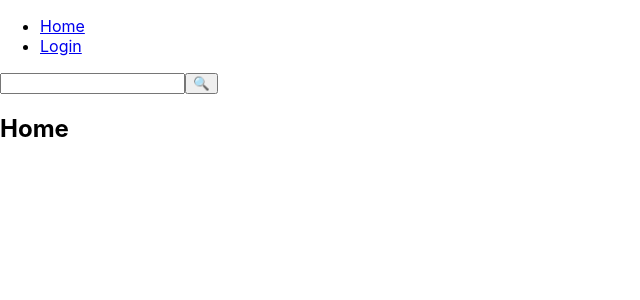
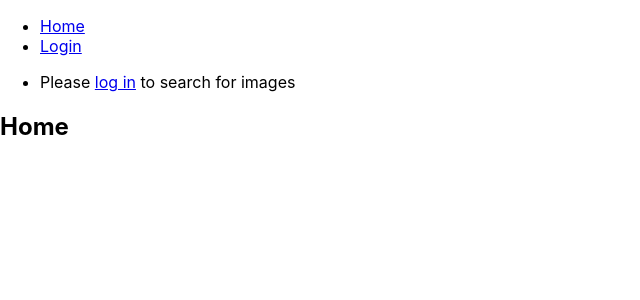
Before and after one commit to Reinoptland/routing-topics, a React (Create React App) app: page / in a window 1280 px wide. Shown: the top 300 px of the page, without its empty margins (0-640 px from the left). Built offline with nearby package versions, Linux system fonts and the light colour scheme.

Commit message:
Hide searchbar when not logged in

```diff
--- a/src/App.js
+++ b/src/App.js
@@ -51,12 +51,25 @@ export default function App() {
               </li>
             </>
           )}
-        </ul>
+          <li>
+            {authenticated && (
+              <>
                 <input
                   value={searchText}
                   onChange={(event) => setSearchText(event.target.value)}
                 />
-        <button onClick={search}>🔍</button>
+                <button onClick={search} disabled={!authenticated}>
+                  🔍
+                </button>
+              </>
+            )}
+            {!authenticated && (
+              <p>
+                Please <Link to="/login">log in</Link> to search for images
+              </p>
+            )}
+          </li>
+        </ul>
       </nav>
 
       {/* A <Switch> looks through its children <Route>s and
@@ -70,10 +83,14 @@ export default function App() {
         </Route>
         <Route path="/login">
           {/* passing props: authenticated, setAuthenticated */}
+          {authenticated ? (
+            <Redirect to="/" />
+          ) : (
             <Login
               authenticated={authenticated}
               setAuthenticated={setAuthenticated}
             />
+          )}
         </Route>
         <Route path="/">
           <h1>404 not found, sorry</h1>
```
Lines whose indentation alone changed are shown as unchanged.
